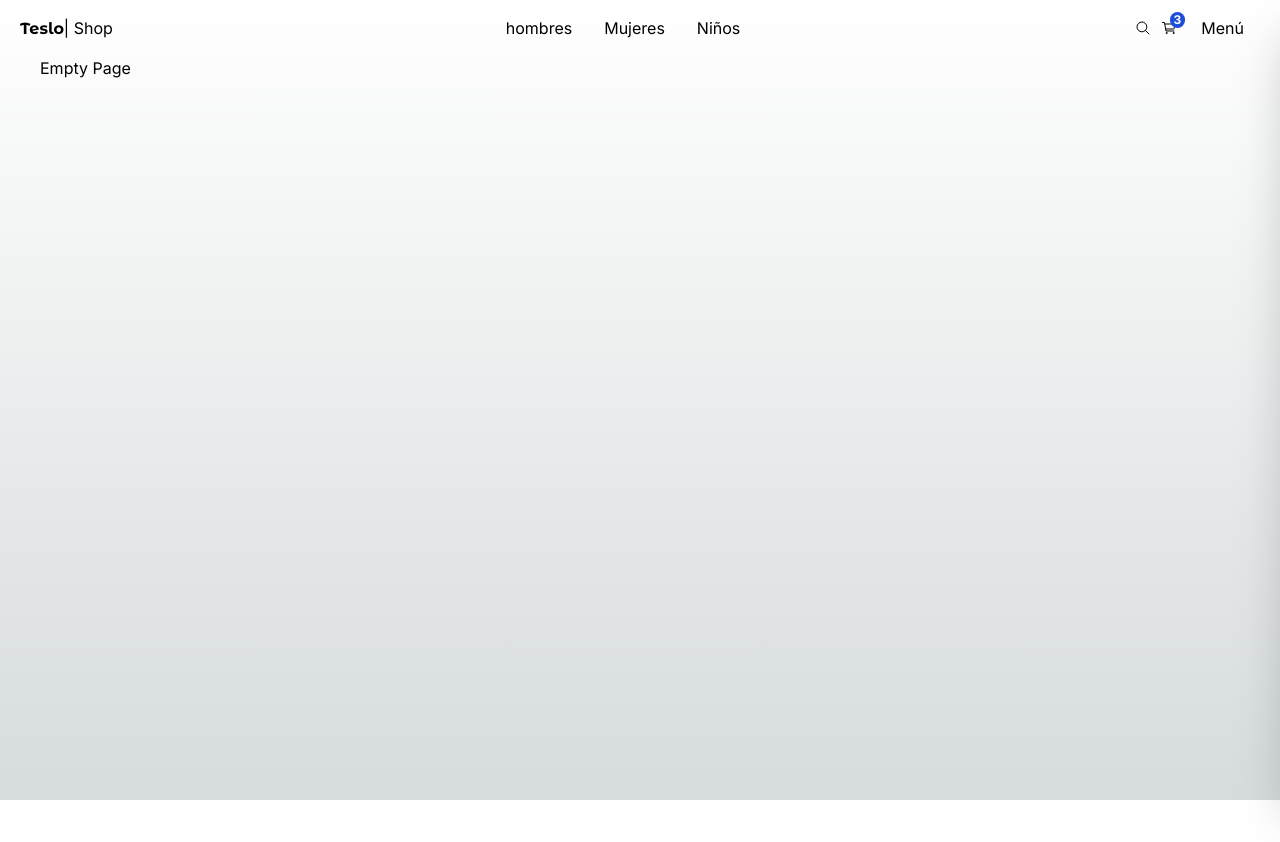
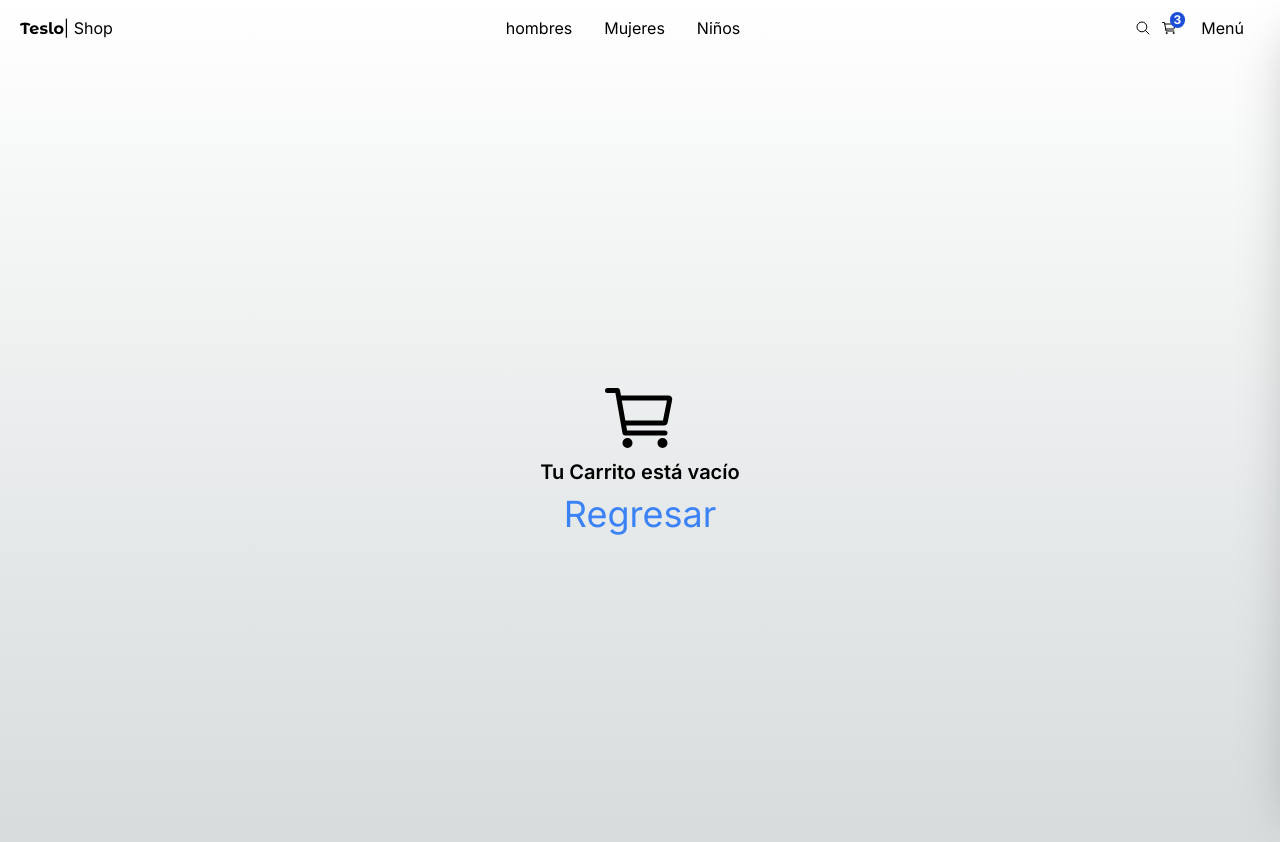
Before and after one commit to Lu1sEnriquez/teslo-shop, a Next.js app: page /empty in a window 1280 px wide. Shown: the top 842 px of the page. Before the commit the page ends 800 px from the top, so only its background shows below. Built offline with nearby package versions, Linux system fonts and the light colour scheme.

Commit message:
add emptyPage structure

```diff
--- a/src/app/(shop)/empty/page.tsx
+++ b/src/app/(shop)/empty/page.tsx
@@ -1,8 +1,18 @@
+import Link from "next/link";
+import { IoCartOutline } from "react-icons/io5";
 
 export default function EmptyPage() {
   return (
-    <div>
-      <h1>Empty Page</h1>
+    <div className="flex flex-col justify-center items-center h-[800px] ">
+
+      <IoCartOutline  size={80} className="mx-5"/>
+      <h1 className="text-xl font-semibold"> Tu Carrito está vacío</h1>
+
+      <Link
+      href={'/'}
+      className="text-blue-500 mt-2 text-4xl">
+      Regresar
+      </Link>
     </div>
   );
 }
```
